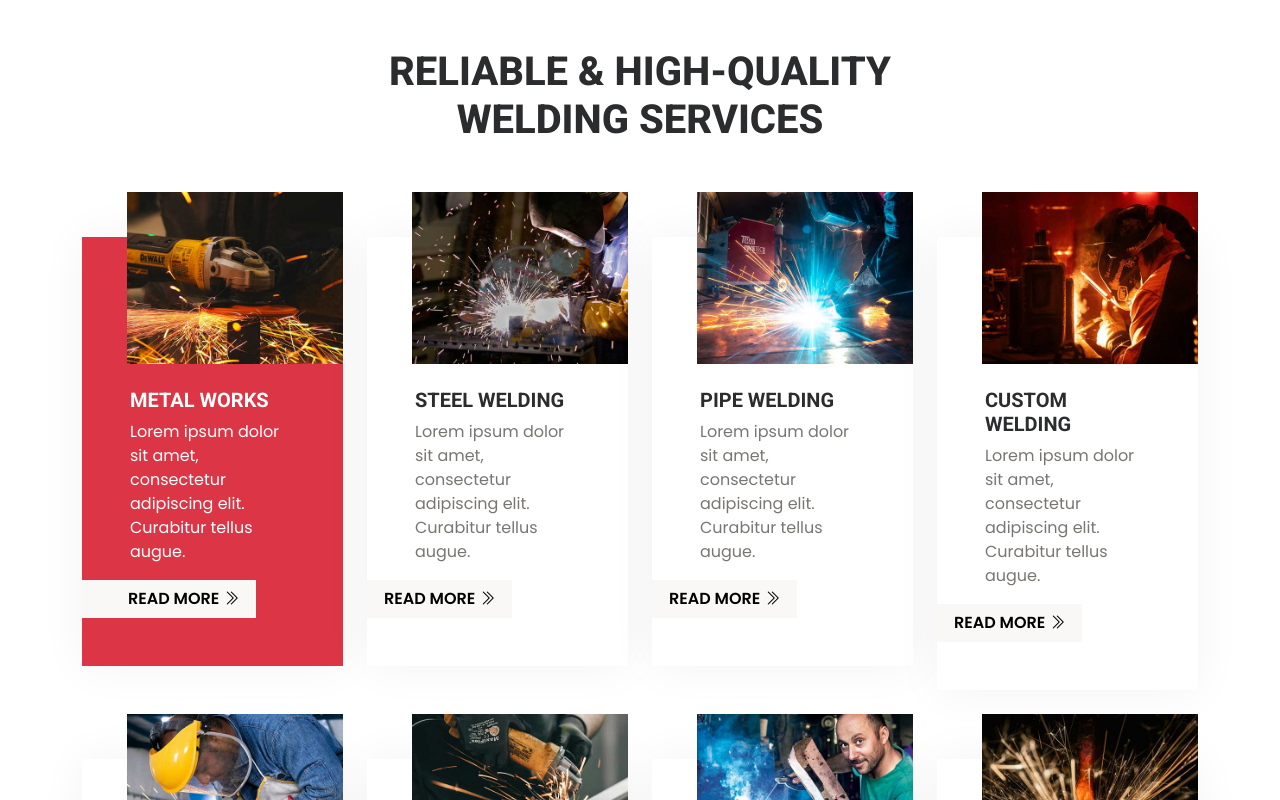
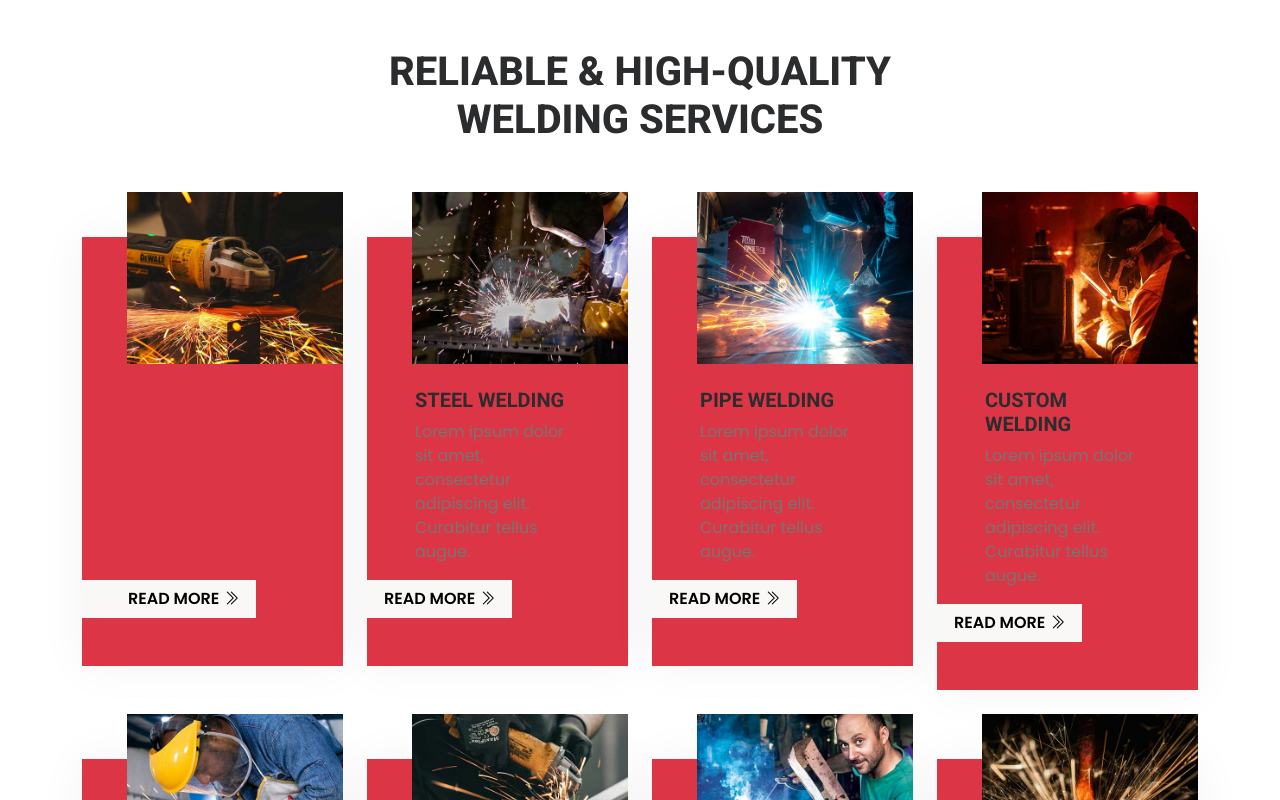
Before and after one commit to Joseph240198/serralleriaDori, a plain HTML site: page index.html in a window 1280 px wide. In both pictures the pointer is over the element "METAL WORKS". Shown: the part 1723-2523 px from the top of the page. Drawn offline with nearby package versions, Linux system fonts and the light colour scheme.

Commit message:
Update style.css

```diff
--- a/css/style.css
+++ b/css/style.css
@@ -294,7 +294,7 @@
     position: relative;
     height: 100%;
     margin-top: 45px;
-    background: var(--bs-white);
+    background: var(--bs-red);
     box-shadow: 0 0 45px rgba(0, 0, 0, .05);
 }
 
@@ -327,7 +327,7 @@
 
 .service .service-item:hover h5,
 .service .service-item:hover p {
-    color: var(--bs-white);
+    color: var(--bs-red);
 }
 
 .service .service-item:hover a {
```
